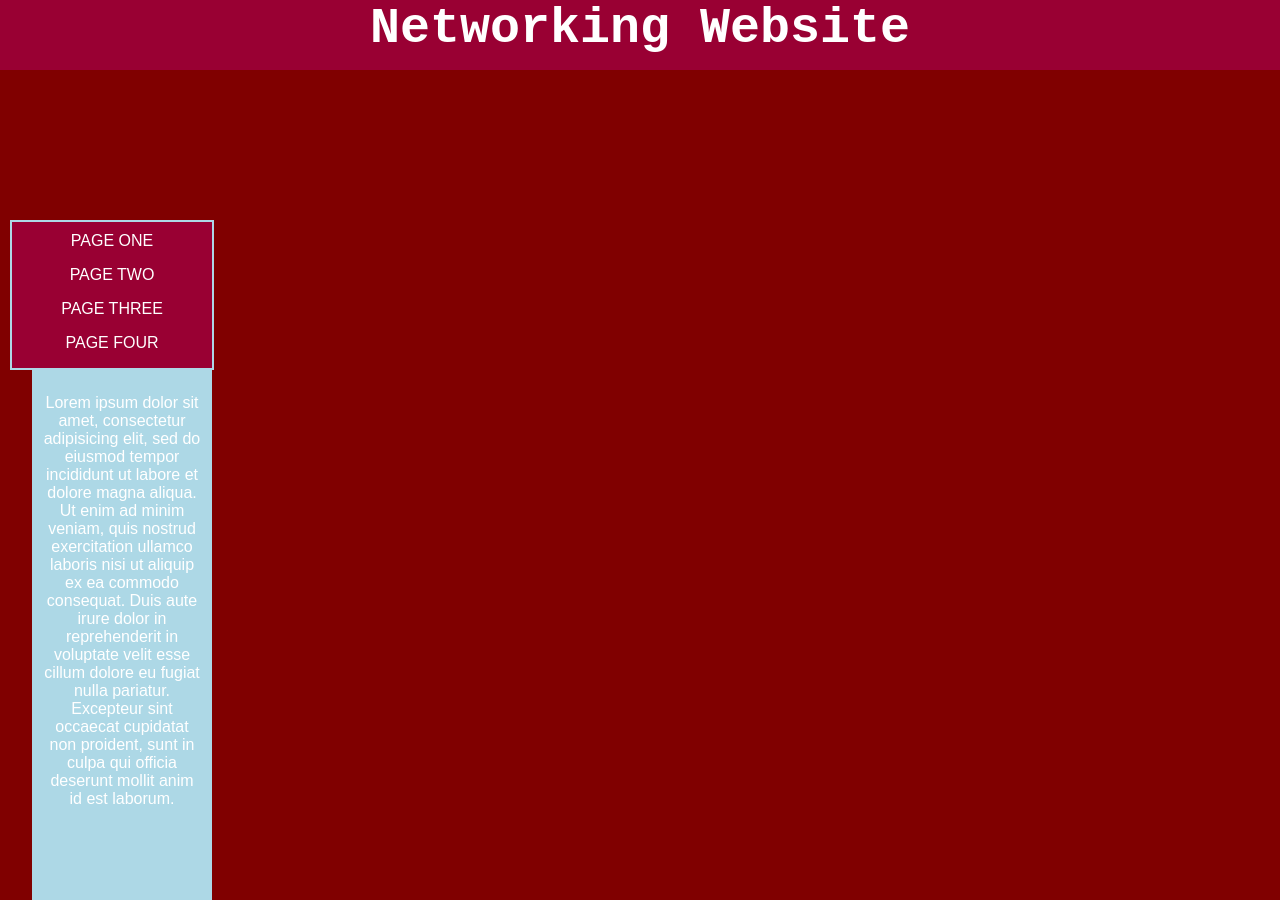
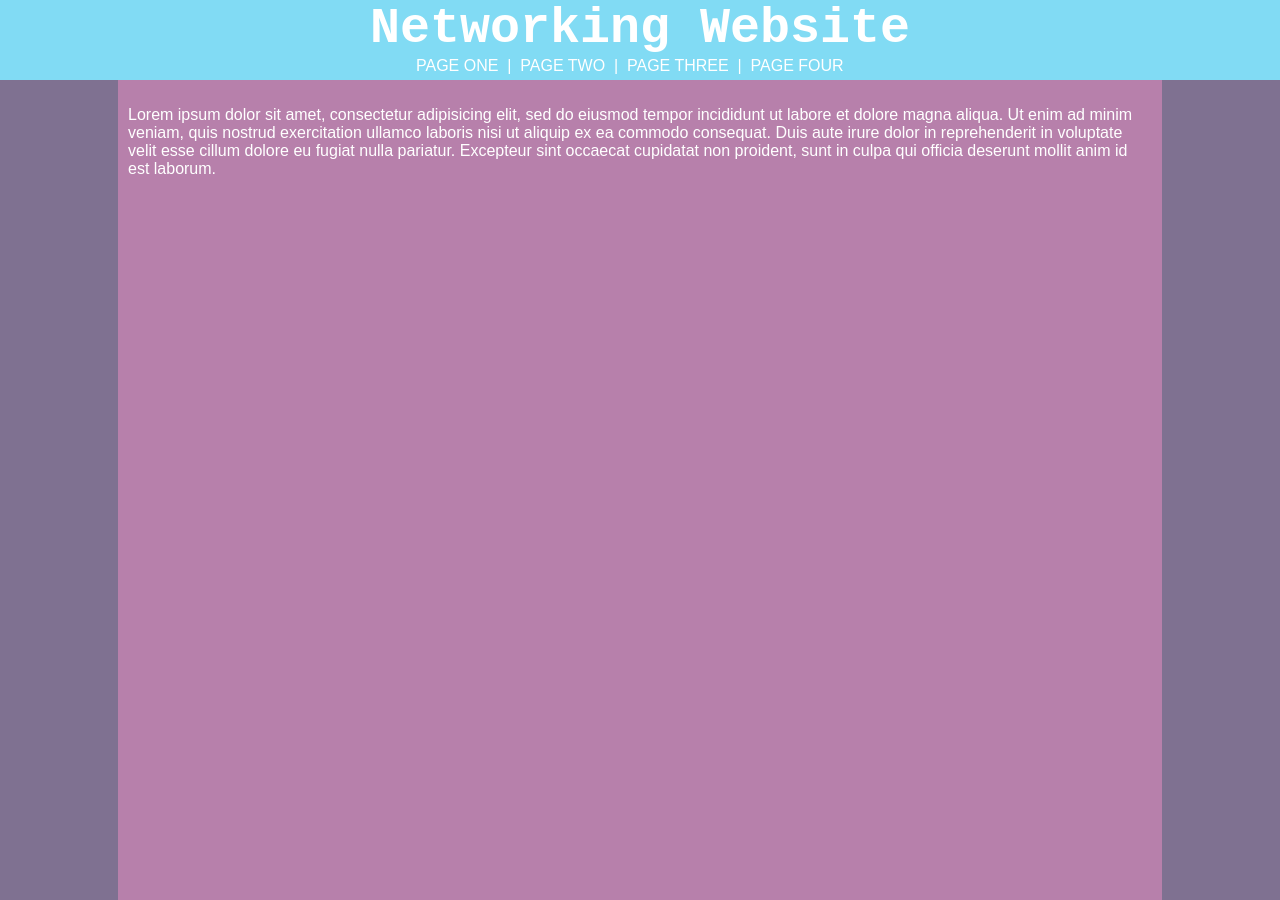
Before and after one commit to liamreuben/Networkingwebsite-, a plain HTML site: page index.html in a window 1280 px wide. Before the commit the page ends 800 px from the top, so only its background shows below. Drawn offline with Linux system fonts and the light colour scheme.

Commit message:
website redesign menu now in header and colour paler changed

```diff
--- a/index.html
+++ b/index.html
@@ -6,20 +6,11 @@
   <body>
     <div id="header">
     <h1> Networking Website </h1>
+    <div id="menu">
+      PAGE ONE&nbsp;&nbsp;|&nbsp;&nbsp;PAGE TWO&nbsp;&nbsp;|&nbsp;&nbsp;PAGE THREE&nbsp;&nbsp;|&nbsp;&nbsp;PAGE FOUR
   </div>
-<div id="menu">
-<div id="nav"
-<p>PAGE ONE</p>
-<div class="line">
-<p>PAGE TWO</p>
-<div class="line">
-<p>PAGE THREE</p>
-<div class="line">
-<p>PAGE FOUR</p>
-<div class="line">
-</div>
-</div>
-</div>
+  </div>
+
   <div id="content">
     <p> Lorem ipsum dolor sit amet, consectetur adipisicing elit, sed do eiusmod tempor incididunt ut labore et dolore magna aliqua. Ut enim ad minim veniam, quis nostrud exercitation ullamco laboris nisi ut aliquip ex ea commodo consequat. Duis aute irure dolor in reprehenderit in voluptate velit esse cillum dolore eu fugiat nulla pariatur. Excepteur sint occaecat cupidatat non proident, sunt in culpa qui officia deserunt mollit anim id est laborum. </p>
   </div>
--- a/stylesheet.css
+++ b/stylesheet.css
@@ -4,7 +4,7 @@ html, body, div, h1 {
 }
 
 body {
-  background-color: maroon
+  background-color: #7F7191
 }
 
 h1 {
@@ -15,36 +15,26 @@ h1 {
 }
 
 #header {
-  background-color: #990033;
-  height: 70px;
-
-}
-
-#nav {
-  border: 2px solid lightblue;
-  width: 200px;
-  font-family:sans-serif;
-  color: white;
-  background-color: #990033;
-  padding-top: 10px;
-  text-align: center;
+  background-color: #81DBF4;
+  height: 80px;
+  position: relative;
 }
 
 #menu {
+  margin-left: auto;
+  margin-right: auto;
+  width: 28em;
   color: white;
-  width: 20%;
-  height: 100%;
-  background-color: maroon;
-  position: fixed;
-  padding-top: 150px;
-  padding-left: 10px;
+  font-family: sans-serif;
 }
 
 #content {
   height: 100%;
   width: 80%;
-  position: relative;
-  background-color: lightblue;
-  float: right;
+  position: relative: center;
+  background-color: #B780AB;
   padding: 10px;
+  margin: 0 auto;
+  color: white;
+  font-family: sans-serif;
 }
```
